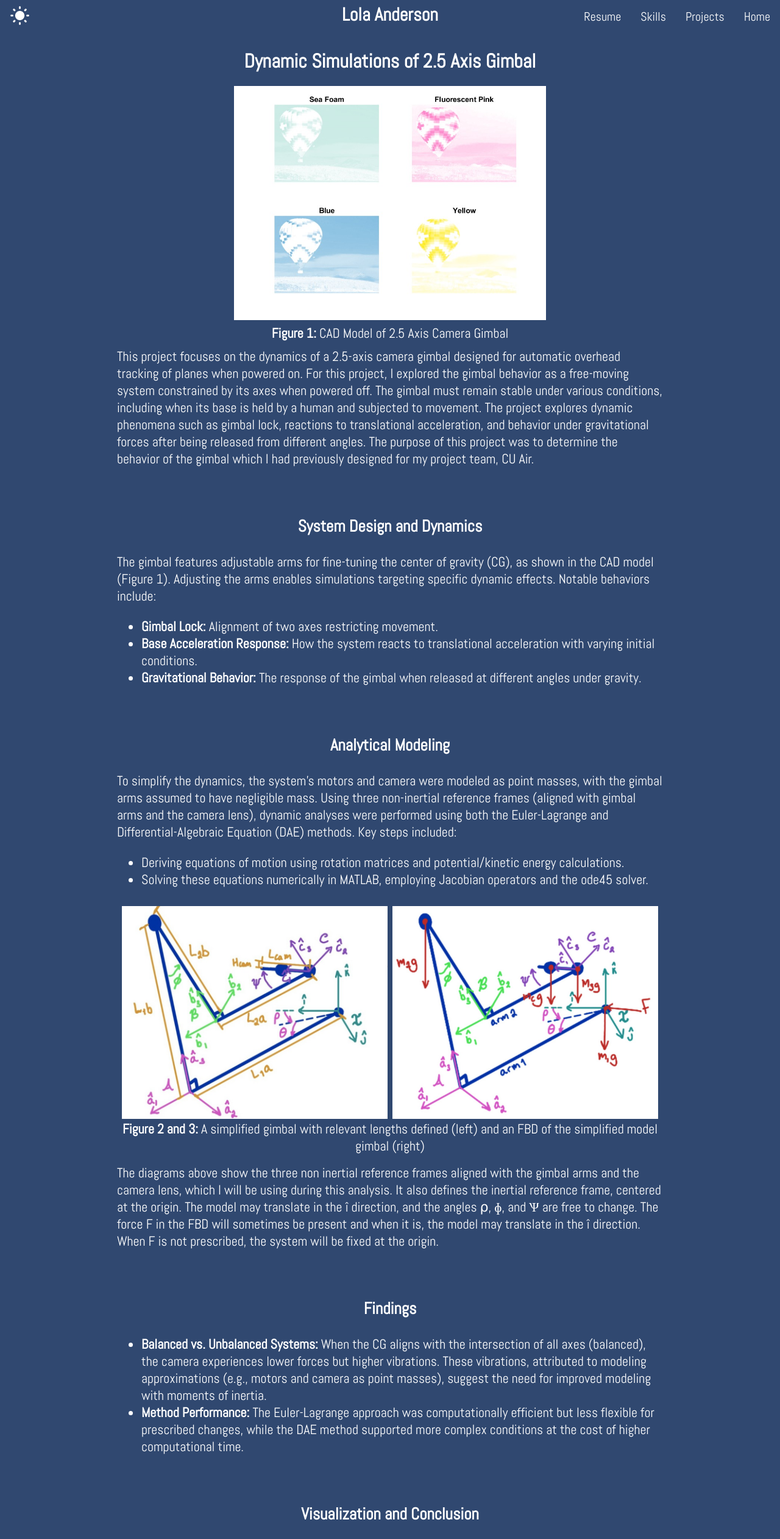
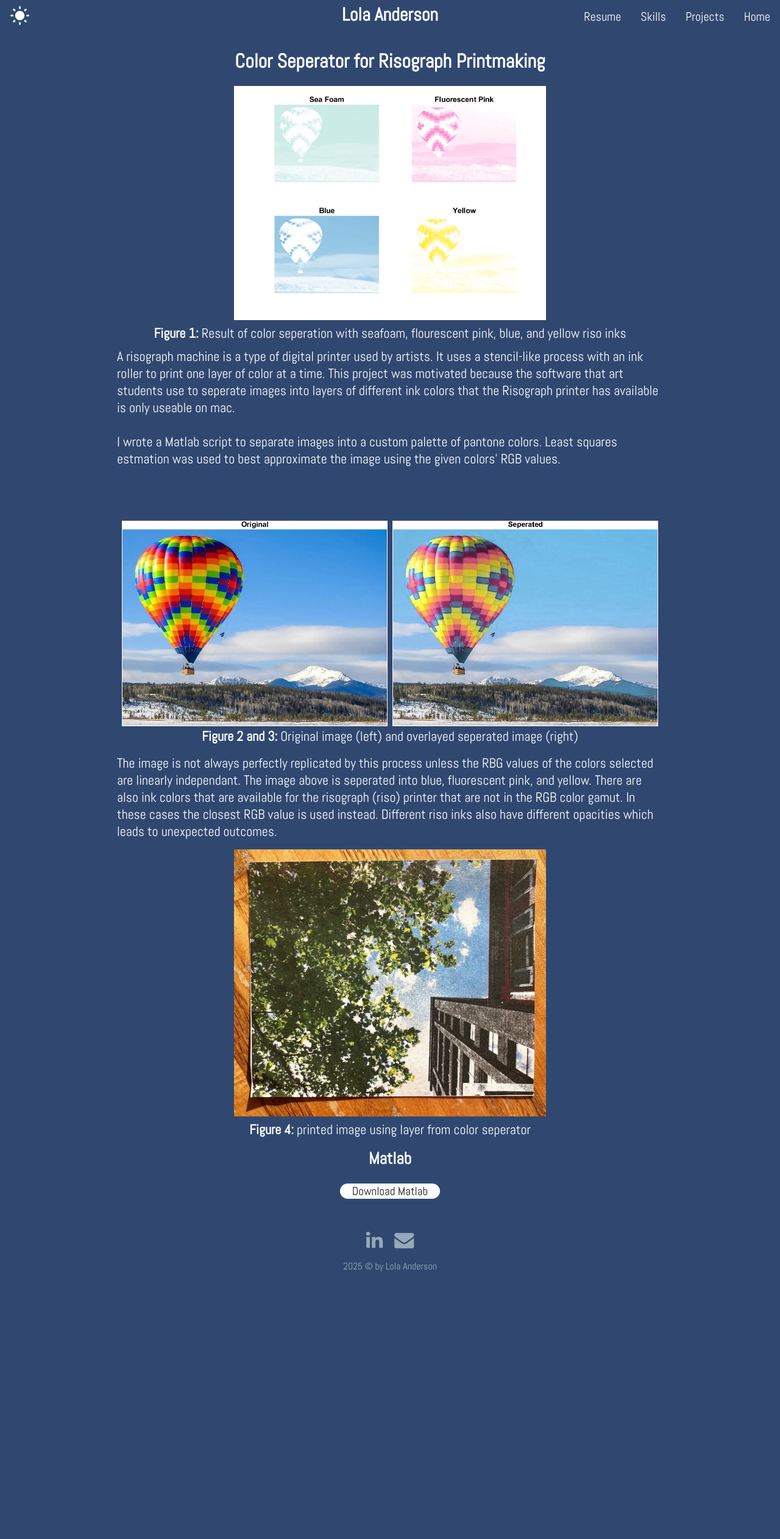
Before and after one commit to LolaA1126/LolaA1126.github.io, a plain HTML site: page color-seperator.html in a window 1280 px wide. Shown: the top 2524 px of the page at 61% size. After the commit the page ends 2103 px from the top, so only its background shows below. Drawn offline with Linux system fonts and the light colour scheme.

Commit message:
color seperator page added

```diff
--- a/color-seperator.html
+++ b/color-seperator.html
@@ -28,103 +28,59 @@
     </div>
 
     <div class="project-section">
-      <h1>Dynamic Simulations of 2.5 Axis Gimbal</h1>
+      <h1>Color Seperator for Risograph Printmaking</h1>
       <div class="proj-header-image">
         <img src="project_photos\color_seperator\color_seperator.jpg"
         style="width:var(--proj-image-size);">
         <div class="proj-text" style="text-align: center; margin: 2px auto 10px auto;" >
-          <b>Figure 1:</b> CAD Model of 2.5 Axis Camera Gimbal</div>
+          <b>Figure 1:</b> Result of color seperation with seafoam, flourescent pink, blue, and yellow riso inks</div>
       </div>
-      <div class="proj-text"> This project focuses on the dynamics of a 2.5-axis camera gimbal designed for automatic overhead tracking of planes when powered on. For this project, I explored the gimbal behavior as a free-moving system constrained by its axes when powered off. The gimbal must remain stable under various conditions, including when its base is held by a human and subjected to movement. The project explores dynamic phenomena such as gimbal lock, reactions to translational acceleration, and behavior under gravitational forces after being released from different angles. The purpose of this project was to determine the behavior of the gimbal which I had previously designed for my project team, CU Air.
+      <div class="proj-text">
+        A risograph machine is a type of digital printer used by artists. It uses a stencil-like process with an ink roller to print
+        one layer of color at a time. This project was motivated because the software that art students use to seperate
+        images into layers of different ink colors that the Risograph printer has available is only useable on mac.<br><br>
+
+        I wrote a Matlab script to separate images into a custom palette of pantone colors. Least squares estmation was used
+        to best approximate the image using the given colors’ RGB values.
       </div>
     </div>
 
-    <div class="project-section">
-      <h3 style="font-size:27px;">System Design and Dynamics</h3>
-      <p>
-        <div class="proj-text"> The gimbal features adjustable arms for fine-tuning the center of gravity (CG), as shown in the CAD model (Figure 1). Adjusting the arms enables simulations targeting specific dynamic effects. Notable behaviors include:
-
-        <ul>
-          <li><b>Gimbal Lock:</b> Alignment of two axes restricting movement.</li>
-          <li><b>Base Acceleration Response:</b> How the system reacts to translational acceleration with varying initial conditions.</li>
-          <li><b>Gravitational Behavior:</b> The response of the gimbal when released at different angles under gravity.</li>
-       </ul>
-      </div>
-      </p>
-    </div>
-
-    <div class="project-section">
-      <h3 style="font-size:27px;">Analytical Modeling</h3>
-      <p>
-        <div class="proj-text">To simplify the dynamics, the system's motors and camera were modeled as point masses, with the gimbal arms assumed to have negligible mass. Using three non-inertial reference frames (aligned with gimbal arms and the camera lens), dynamic analyses were performed using both the Euler-Lagrange and Differential-Algebraic Equation (DAE) methods.
-          Key steps included:
-        <ul>
-          <li>Deriving equations of motion using rotation matrices and potential/kinetic energy calculations.</li>
-          <li>Solving these equations numerically in MATLAB, employing Jacobian operators and the ode45 solver.</li>
-       </ul>
-      </div>
-      </p>
 
       <div class="proj-row">
         <div class="proj-column-two">
-          <img src="project_photos\dynamics-diagram1.jpg"/>
+          <img src="project_photos\color_seperator\hot_air_before.jpg"/>
         </div>
         <div class="proj-column-two">
-          <img src="project_photos\dynamics-diagram2.jpg"/>
+          <img src="project_photos\color_seperator\hot_air_after.jpg"/>
         </div>
       </div>
       <div class="proj-text" style="text-align: center; margin: 2px auto 10px auto;">
-        <b>Figure 2 and 3:</b> A simplified gimbal with relevant lengths defined (left) and an FBD of the simplified model gimbal (right)
+        <b>Figure 2 and 3:</b> Original image (left) and overlayed seperated image (right)
       </div>
       <p><div class="proj-text">
-        The diagrams above show the three non inertial reference frames aligned with the gimbal arms and the camera lens, which I will be using during this analysis. It also defines the inertial reference frame, centered at the origin. The model may translate in the î direction, and the angles ⍴, ɸ, and Ѱ are free to change. The force F in the FBD will sometimes be present and when it is, the model may translate in the î direction. When F is not prescribed, the system will be fixed at the origin.
-      </div></p>
-      <div class="two-proj-header-images">
-        <div class="col1">
-
-        </div>
+        The image is not always perfectly replicated by this process unless the RBG values of the colors selected
+        are linearly independant. The image above is seperated into blue, fluorescent pink, and yellow. There are
+        also ink colors that are available for the risograph (riso) printer that are not
+        in the RGB color gamut. In these cases the closest RGB value is used instead. Different riso inks also have
+        different opacities which leads to unexpected outcomes.
+    </div></p>
+    <div class="proj-header-image">
+        <img src="project_photos\color_seperator\riso_image.jpg"
+        style="width:var(--proj-image-size);">
+        <div class="proj-text" style="text-align: center; margin: 2px auto 10px auto;" >
+          <b>Figure 4:</b> printed image using layer from color seperator</div>
       </div>
     </div>
 
-    <div class="project-section">
-      <h3 style="font-size:27px;">Findings</h3>
-      <p>
-        <div class="proj-text">
-        <ul>
-          <li><b>Balanced vs. Unbalanced Systems:</b> When the CG aligns with the intersection of all axes (balanced), the camera experiences lower forces but higher vibrations. These vibrations, attributed to modeling approximations (e.g., motors and camera as point masses), suggest the need for improved modeling with moments of inertia.</li>
-          <li><b>Method Performance:</b> The Euler-Lagrange approach was computationally efficient but less flexible for prescribed changes, while the DAE method supported more complex conditions at the cost of higher computational time.</li>
-       </ul>
-      </div>
-      </p>
-    </div>
-
-    <div class="project-section">
-      <h3 style="font-size:27px;"> Visualization and Conclusion</h3>
-      <p>
-        <div class="proj-header-image">
-          <img src="project_photos\dynamics-visualization.jpg"
-          style="width:var(--proj-image-size);">
-          <div class="proj-text" style="text-align: center; margin: 2px auto 10px auto;" >
-            <b>Figure 4:</b> Animation at t=3.2s</div>
-        </div>
-        <div class="proj-text">Through this project, I learned the importance of incremental problem-solving combined with periodic validation. Breaking down complex systems and verifying results at each step could have streamlined debugging. Additionally, while approximations simplify initial modeling, they can introduce discrepancies, underscoring the need for rigorous validation through refined simulations and experimental testing.
-          The full report includes the math I preformed to make my simulations for both the DAE and Lagrange Methods.
-        </div>
-      </p>
-    </div>
 
     <!-- REPORT SECTION -->
-    <h2 id="Resume">Report</h2>
+    <h2 id="Resume">Matlab</h2>
       <div style="text-align:center; margin-top:10px;">
-        <a href="landerson-intermediate-dynamics-final-project.pdf" download>
-            <span class="tag-cloud" style= "margin-bottom: 10px">Download Report</span>
+        <a href="project_photos\color_seperator\Color_Seperator.m" download>
+            <span class="tag-cloud" style= "margin-bottom: 10px">Download Matlab</span>
         </a>
       </div>
-      <object class="pdf"
-            data="landerson-intermediate-dynamics-final-project.pdf"
-            width="800"
-            height="500">
-    </object>
+      <br><br>
     </div>
 
 
```
Also changed, not shown: project_photos/color_seperator/riso_image.jpg (added), 1 other file.
